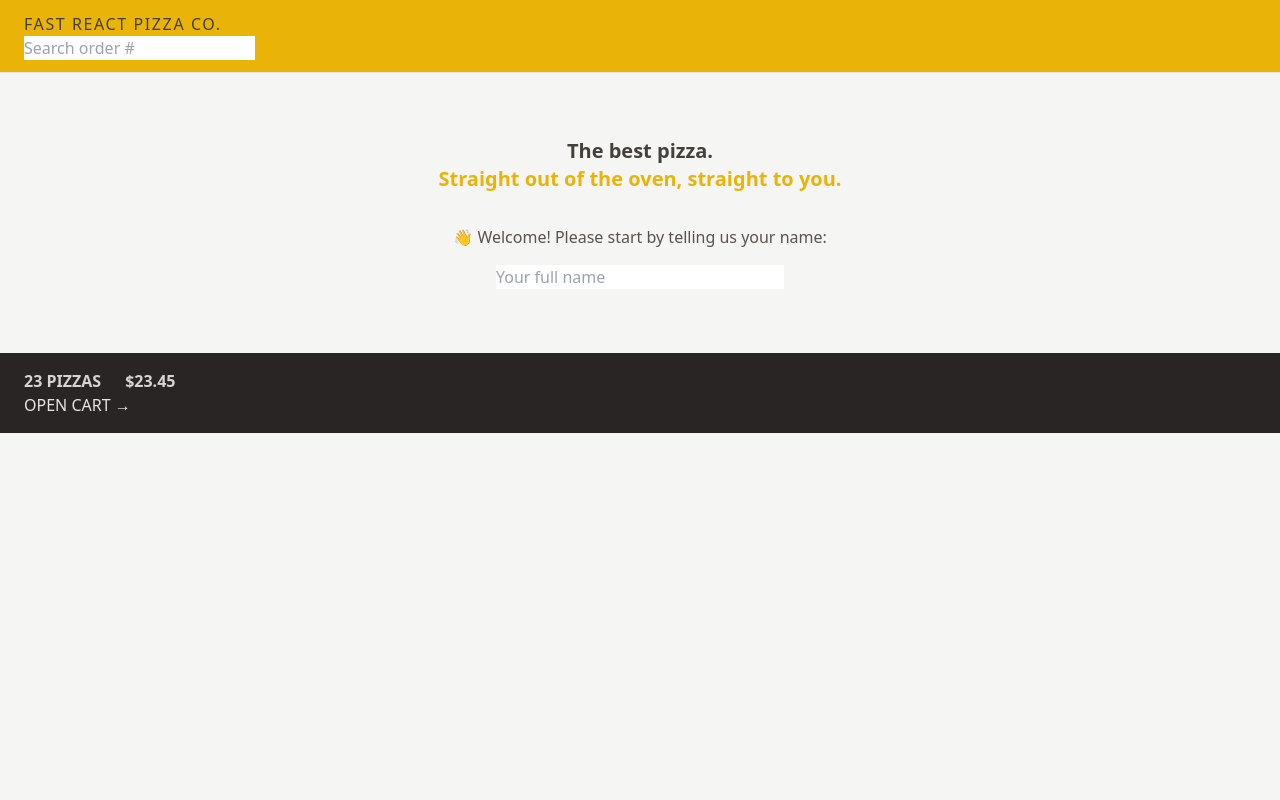
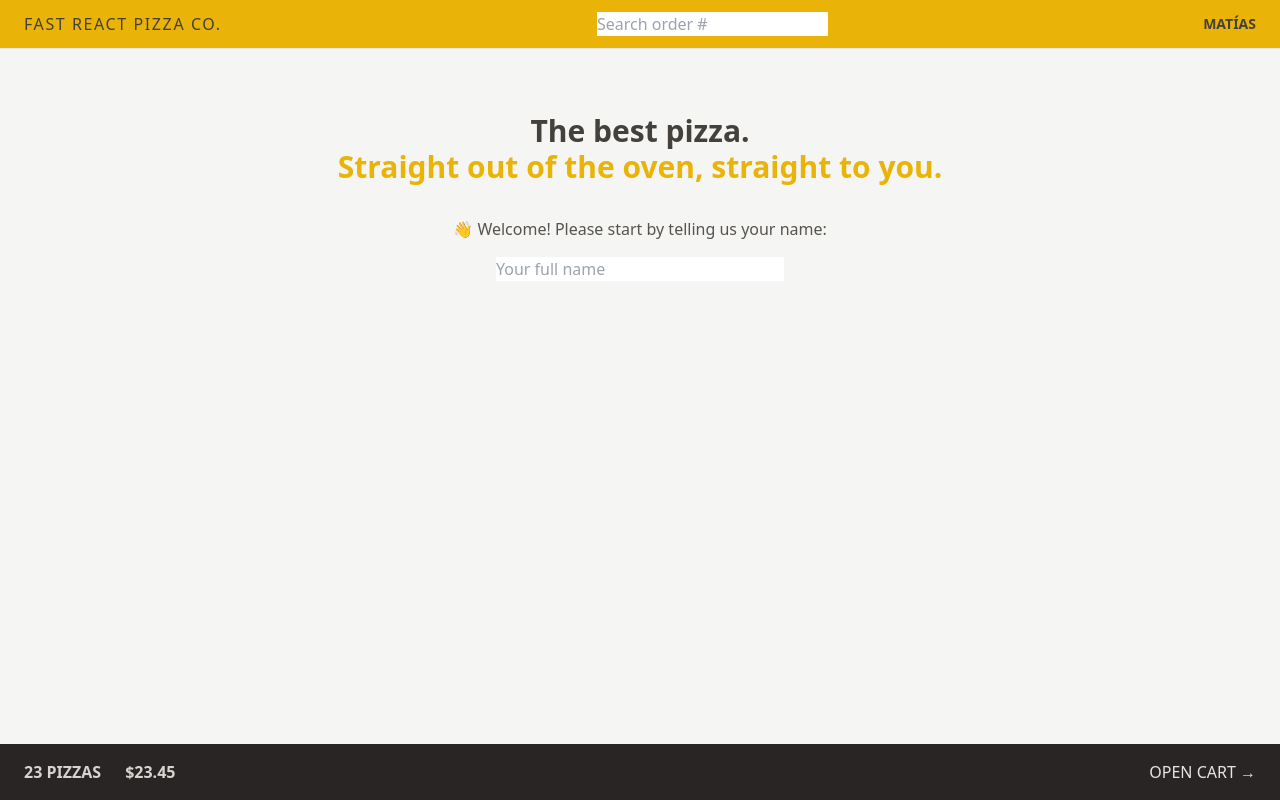
Before and after one commit to mati-rodriguez80/fast-react-pizza, a React (Vite) app: page / in a window 1280 px wide. Built offline with nearby package versions, Linux system fonts and the light colour scheme.

Commit message:
Use flex and grid from tailwindcss to start building the layout of the app

```diff
--- a/src/features/cart/CartOverview.jsx
+++ b/src/features/cart/CartOverview.jsx
@@ -2,7 +2,7 @@
 
 function CartOverview() {
   return (
-    <div className="text-stone-20 bg-stone-800 px-4 py-4 text-sm uppercase text-stone-200 sm:px-6 md:text-base">
+    <div className="flex items-center justify-between bg-stone-800 px-4 py-4 text-sm uppercase text-stone-200 sm:px-6 md:text-base">
       <p className="space-x-4 font-semibold text-stone-300 sm:space-x-6">
         <span>23 pizzas</span>
         <span>$23.45</span>
--- a/src/features/user/Username.jsx
+++ b/src/features/user/Username.jsx
@@ -1,5 +1,5 @@
 function Username() {
-  return <div className="hidden text-sm font-semibold">Matías</div>;
+  return <div className="hidden text-sm font-semibold md:block">Matías</div>;
 }
 
 export default Username;
--- a/src/ui/AppLayout.jsx
+++ b/src/ui/AppLayout.jsx
@@ -9,14 +9,16 @@
   const isLoading = navigation.state === "loading";
 
   return (
-    <div>
+    <div className="grid h-screen grid-rows-[auto_1fr_auto]">
       {isLoading && <Loader />}
 
       <Header />
 
-      <main>
-        <Outlet />
-      </main>
+      <div className="overflow-scroll">
+        <main className="mx-auto max-w-3xl">
+          <Outlet />
+        </main>
+      </div>
 
       <CartOverview />
     </div>
--- a/src/ui/Header.jsx
+++ b/src/ui/Header.jsx
@@ -5,7 +5,7 @@
 
 function Header() {
   return (
-    <header className="border-b border-stone-200 bg-yellow-500 px-4 py-3 uppercase sm:px-6">
+    <header className="flex items-center justify-between border-b border-stone-200 bg-yellow-500 px-4 py-3 uppercase sm:px-6">
       <Link to="/" className="tracking-widest">
         Fast React Pizza Co.
       </Link>
--- a/src/ui/Home.jsx
+++ b/src/ui/Home.jsx
@@ -2,8 +2,8 @@
 
 function Home() {
   return (
-    <div className="my-10 text-center sm:my-16">
-      <h1 className="mb-8 text-xl font-semibold">
+    <div className="my-10 px-4 text-center sm:my-16">
+      <h1 className="mb-8 text-xl font-semibold md:text-3xl">
         The best pizza.
         <br />
         <span className="text-yellow-500">
```
